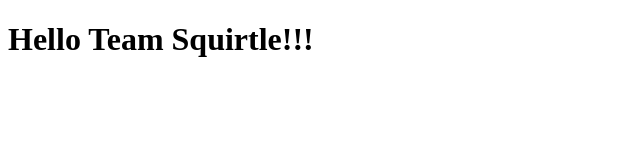
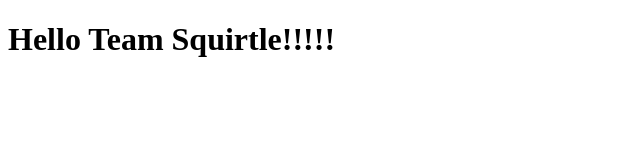
Before and after one commit to ftri-4-squirtle/codesmith-study-buddy, a React app: page / in a window 1280 px wide. Shown: the top 160 px of the page, without its empty margins (0-640 px from the left). Built offline with nearby package versions, Linux system fonts and the light colour scheme.

Commit message:
setup first component

```diff
--- /dev/null
+++ b/src/components/App.jsx
@@ -0,0 +1,5 @@
+import React, { useState, useCallback, useEffect } from 'react';
+
+export default function App() {
+	return <h1>Hello Team Squirtle!!!!!</h1>;
+}
--- a/src/index.html
+++ b/src/index.html
@@ -3,10 +3,9 @@
 	<head>
 		<meta charset="utf-8" />
 		<meta name="viewport" content="width=device-width, initial-scale=1" />
-    <title>React App</title>
+		<title>Codesmith Study Buddy</title>
 	</head>
 	<body>
-    <noscript>You need to enable JavaScript to run this app.</noscript>
 		<div id="root"></div>
 	</body>
 </html>
--- a/src/index.js
+++ b/src/index.js
@@ -1,7 +1,6 @@
 import React from 'react';
 import ReactDOM from 'react-dom';
 
-ReactDOM.render(
-    <h1>Hello Team Squirtle!!!</h1>,
-  document.getElementById('root')
-);
+import App from './components/App.jsx';
+
+ReactDOM.render(<App />, document.getElementById('root'));
```
Lines whose indentation alone changed are shown as unchanged.
